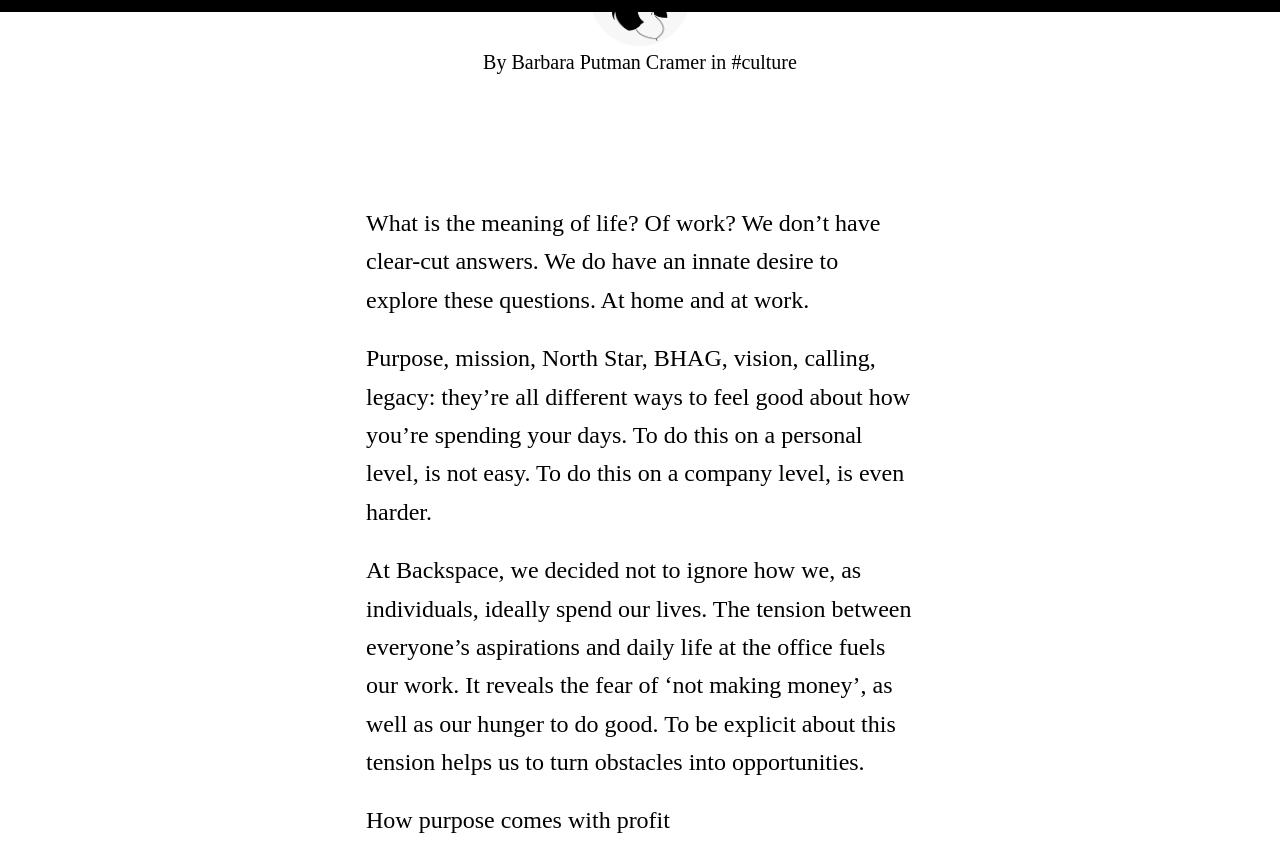
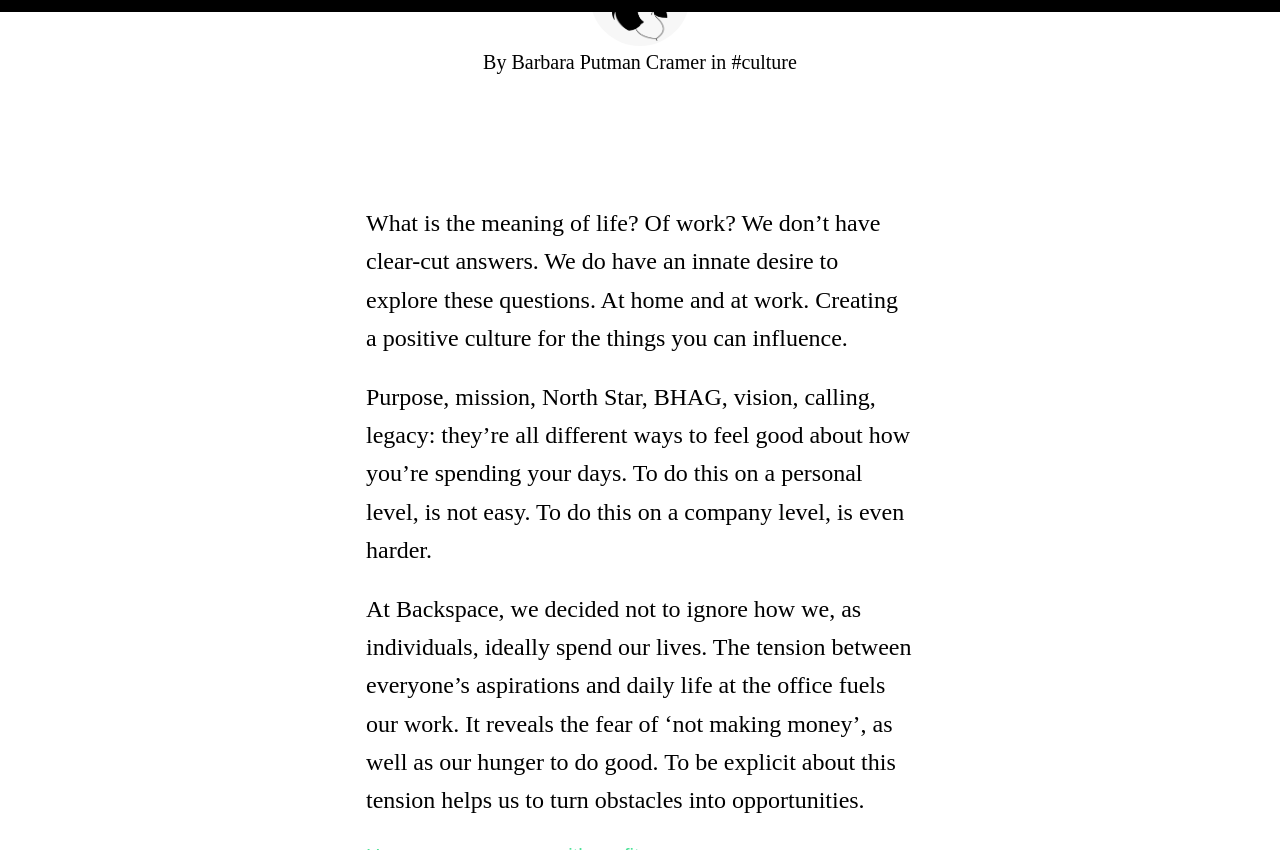
Before and after one commit to backspacehq/backspacehq.github.io, a Jekyll site: the page built from _posts/2016-07-13-stay-on-top-of-your-culture.markdown, in a window 1280 px wide and 900 px high, scrolled down 554 px, cut to the strip 50-900 px from the top of the window. Built offline with Jekyll 4.4.1, drawn with Linux system fonts in a browser that asks for light colours; comment, search, counter and statistics services are not loaded.

Commit message:
Updated Stay On Top Of Your Culture

```diff
--- a/_posts/2016-07-13-stay-on-top-of-your-culture.markdown
+++ b/_posts/2016-07-13-stay-on-top-of-your-culture.markdown
@@ -9,13 +9,13 @@ summary: Tools to start nurturing a healthy company culture.
 cover_image: "/uploads/culture.jpg"
 ---
 
-What is the meaning of life? Of work? We don’t have clear-cut answers. We do have an innate desire to explore these questions. At home and at work.
+What is the meaning of life? Of work? We don’t have clear-cut answers. We do have an innate desire to explore these questions. At home and at work. Creating a positive culture for the things you can influence.
 
 Purpose, mission, North Star, BHAG, vision, calling, legacy: they’re all different ways to feel good about how you’re spending your days. To do this on a personal level, is not easy. To do this on a company level, is even harder.
 
 At Backspace, we decided not to ignore how we, as individuals, ideally spend our lives. The tension between everyone’s aspirations and daily life at the office fuels our work. It reveals the fear of ‘not making money’, as well as our hunger to do good. To be explicit about this tension helps us to turn obstacles into opportunities.
 
-**How purpose comes with profit**
+### How purpose comes with profit
 
 For that reason, we keep track of head and heart; performance and happiness; profit and purpose; productivity and engagement. Because we see that profit and purpose aren’t mutually exclusive. They’re force multipliers.
 
```
